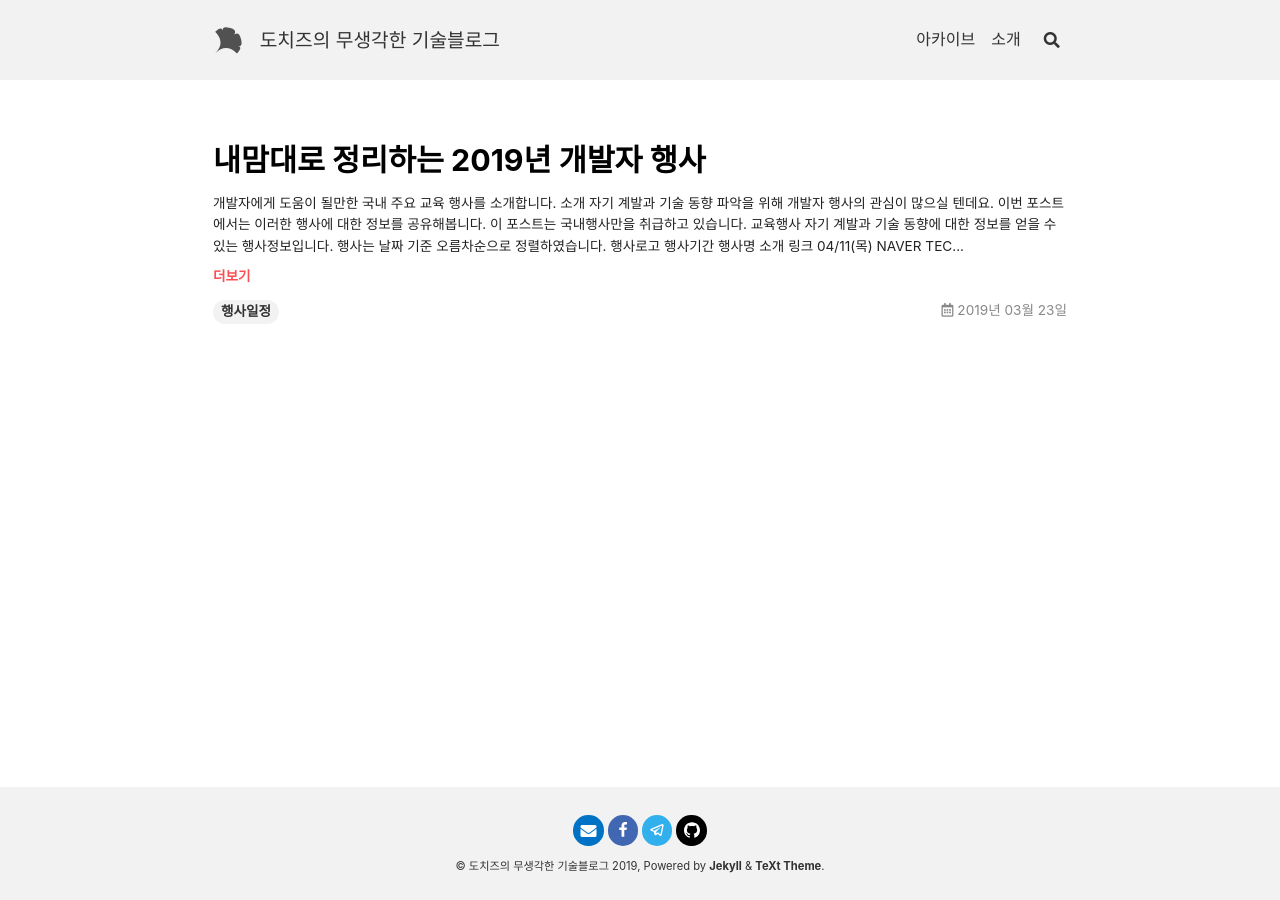
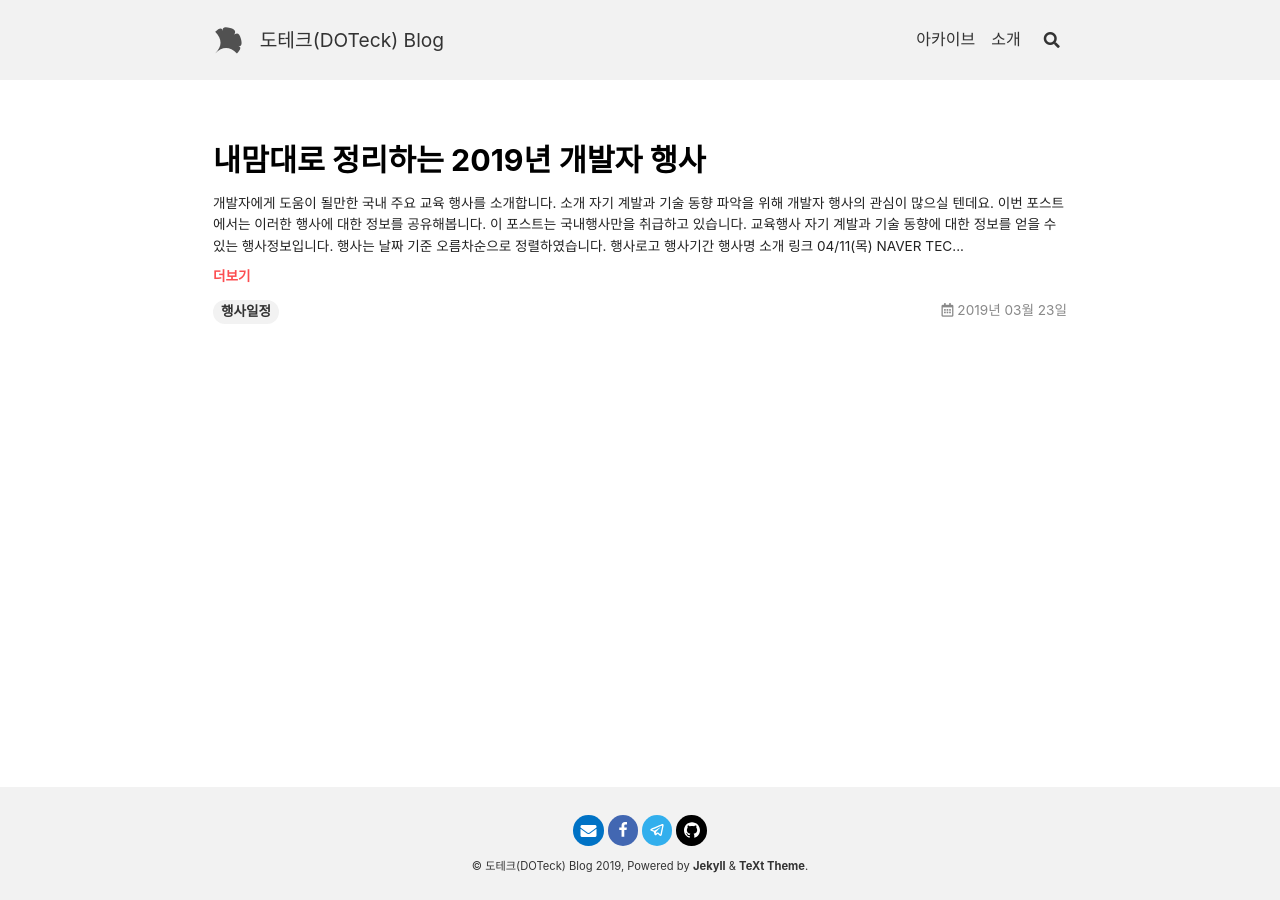
Before and after one commit to DOCHIS/dochis.github.io, a Jekyll site: the page built from index.html, in a window 1280 px wide. Built offline with Jekyll 4.4.1, drawn with Linux system fonts in a browser that asks for light colours; nearby versions of some CDN libraries; the list of posts is cut into pages by our own code.

Commit message:
블로그명 수정

```diff
--- a/_config.yml
+++ b/_config.yml
@@ -20,7 +20,7 @@ text_skin: default # "default" (default), "dark", "forest", "ocean", "chocolate"
 highlight_theme: default # "default" (default), "tomorrow", "tomorrow-night", "tomorrow-night-eighties", "tomorrow-night-blue", "tomorrow-night-bright"
 url     : http://dochis.github.io
 baseurl : /
-title   : 도치즈의 무생각한 기술블로그
+title   : 도테크(DOTeck) Blog
 description: > # this means to ignore newlines until "Language & timezone"
   아직까지 갈피를 잡지 못한 무생각한 블로그입니다.
 
--- a/_includes/head.html
+++ b/_includes/head.html
@@ -3,7 +3,7 @@
 <meta name="viewport" content="width=device-width, initial-scale=1, user-scalable=no">
 
 {%- include snippets/get-article-title.html article=page -%}
-<title>{%- if __return -%}{{ __return }} - {{ site.title }}{%- else -%}{{ site.title }}{%- endif -%}</title>
+<title>{%- if __return -%}{{ __return }} | {{ site.title }}{%- else -%}{{ site.title }}{%- endif -%}</title>
 
 <meta name="description" content="{%- if page.excerpt -%}{{ page.excerpt | strip_html | strip_newlines | strip | truncate: 160 }}{%- else -%}{{ site.description }}{%- endif -%}">
 <link rel="canonical" href="{%- include snippets/page-url.html -%}">
```
